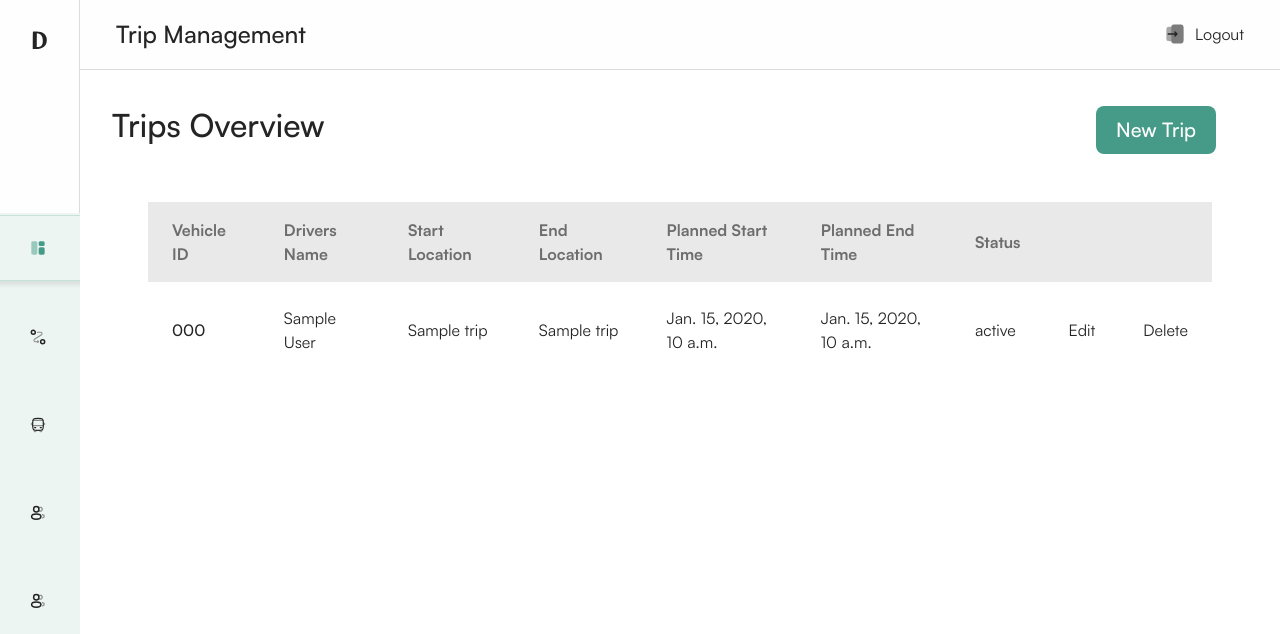
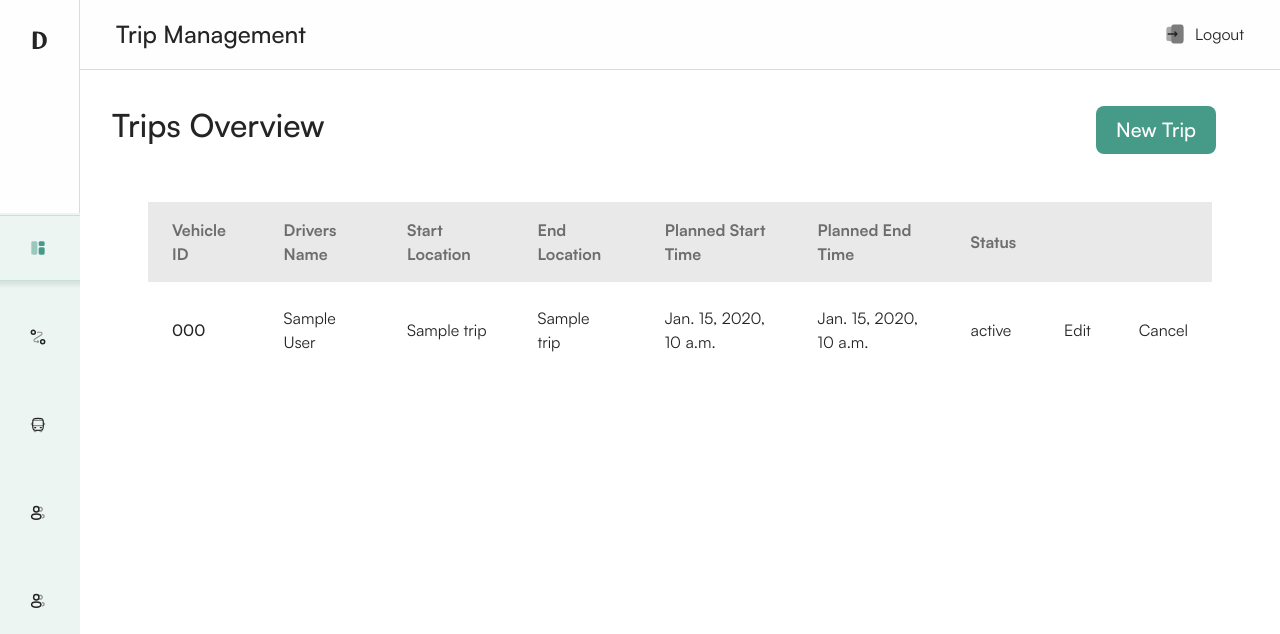
Before and after one commit to Proteseus/doqaFleets, a Django app: page /trips_list/ in a window 1280 px wide. Shown: the top 634 px of the page. Run offline with Django 5.2, Linux system fonts and the light colour scheme; a user stored in the database is signed in; tables that the repository leaves empty hold one stand-in row (values such as "Sample post"); style sheets or scripts are compiled from the project's sources; some libraries are stand-ins or nearby versions.

Commit message:
UI update

```diff
--- a/doqa/doqa_core/templates/edits/edit_trip.html
+++ b/doqa/doqa_core/templates/edits/edit_trip.html
@@ -37,7 +37,7 @@
                 </div>
                 <!-- Render map here -->
                 <button id="openDrawerBtn" class="fixed top-32 right-16 z-10 font-medium cursor-pointer rounded-rounded-lg bg-foundation-green-normal text-white hover:bg-foundation-green-normal-hover flex flex-row items-center justify-center overflow-hidden py-boundvariablesdata4 px-boundvariablesdata9 gap-2 w-fit text-[1.25rem] text-white">
-                    <img class="w-[1.25rem] relative h-[1.25rem]" alt="" src="/double-alt-arrow-left-white.14ea06f8.svg">
+                    <img class="w-[1.25rem] relative h-[1.25rem]" alt="" src="{% static "img/double-alt-arrow-left-white.14ea06f8.svg" %}">
                     Edit Trip
                 </button>
 
@@ -99,7 +99,7 @@
                                 </div>
                                 <div class="w-full flex flex-col items-start py-2">
                                     <label for="endTimeDate" class="block mb-2 text-foundation-grey-normal">Actual End Time</label>
-                                    {% render_field form.actual_end_time class="w-[90%] rounded-xl bg-foundation-white-light-active py-boundvariablesdata8 px-boundvariablesdata1 text-[1rem] text-foundation-white-dark-active font-space-grostek-subheadline border-[1px] border-solid border-foundation-white-normal-active" placeholder="" required="" %}
+                                    {% render_field form.actual_end_time class="w-[90%] rounded-xl bg-foundation-white-light-active py-boundvariablesdata8 px-boundvariablesdata1 text-[1rem] text-foundation-white-dark-active font-space-grostek-subheadline border-[1px] border-solid border-foundation-white-normal-active" placeholder="" %}
                                 </div>
                             </div>
                         </div>
--- a/doqa/doqa_core/templates/lists/trips_list.html
+++ b/doqa/doqa_core/templates/lists/trips_list.html
@@ -102,8 +102,14 @@
                         <td class="px-6 py-4">{{ trip.planned_start_time }}</td>
                         <td class="px-6 py-4">{{ trip.planned_end_time }}</td>
                         <td class="px-6 py-4">{{ trip.status }}</td>
-                        <td class="px-6 py-4"><a href="{% url 'edit_trip' trip.id %}">Edit</a></td>
-                        <td class="px-6 py-4"><a href="{% url 'delete_trip' trip.id %}">Delete</a></td>
+                        <td class="px-6 py-4">
+                            {% if trip.status != "CANCELLED" %}
+                                <a href="{% url 'edit_trip' trip.id %}">Edit</a>
+                            {% else %}
+                                <!-- Display nothing if trip.status is "CANCELLED" -->
+                        {% endif %}
+                        </td>
+                        <td class="px-6 py-4"><a href="{% url 'delete_trip' trip.id %}">Cancel</a></td>
                     </tr>
                 {% endfor %}
               </tbody>
--- a/doqa/doqa_core/views.py
+++ b/doqa/doqa_core/views.py
@@ -180,7 +180,8 @@ def edit_trip(request, trip_id):
 @login_required
 def delete_trip(request, trip_id):
     trip = get_object_or_404(Trip, id=trip_id)
-    trip.delete()
+    trip.status = "CANCELLED"
+    trip.save()
     return redirect('trips_list')
 
 ########################################Vehicle Methods########################################
```
